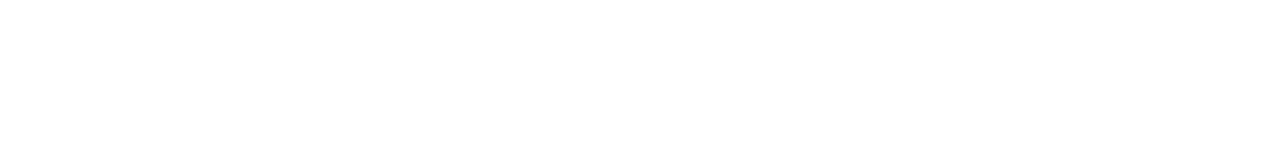
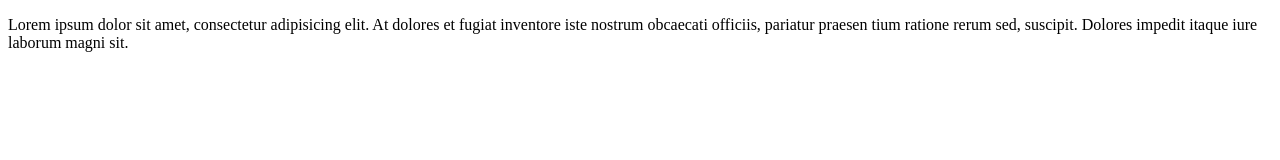
Before and after one commit to achinthajayashan/Restaurant, a plain HTML site: page index.html in a window 1280 px wide. Drawn offline with Linux system fonts and the light colour scheme.

Commit message:
add Para

```diff
--- a/index.html
+++ b/index.html
@@ -5,6 +5,10 @@
     <title>REstaurant</title>
 </head>
 <body>
-
+<p>
+    Lorem ipsum dolor sit amet, consectetur adipisicing elit. At dolores et fugiat inventore
+    iste nostrum obcaecati officiis, pariatur praesen
+    tium ratione rerum sed, suscipit. Dolores impedit itaque iure laborum magni sit.
+</p>
 </body>
 </html>
```
